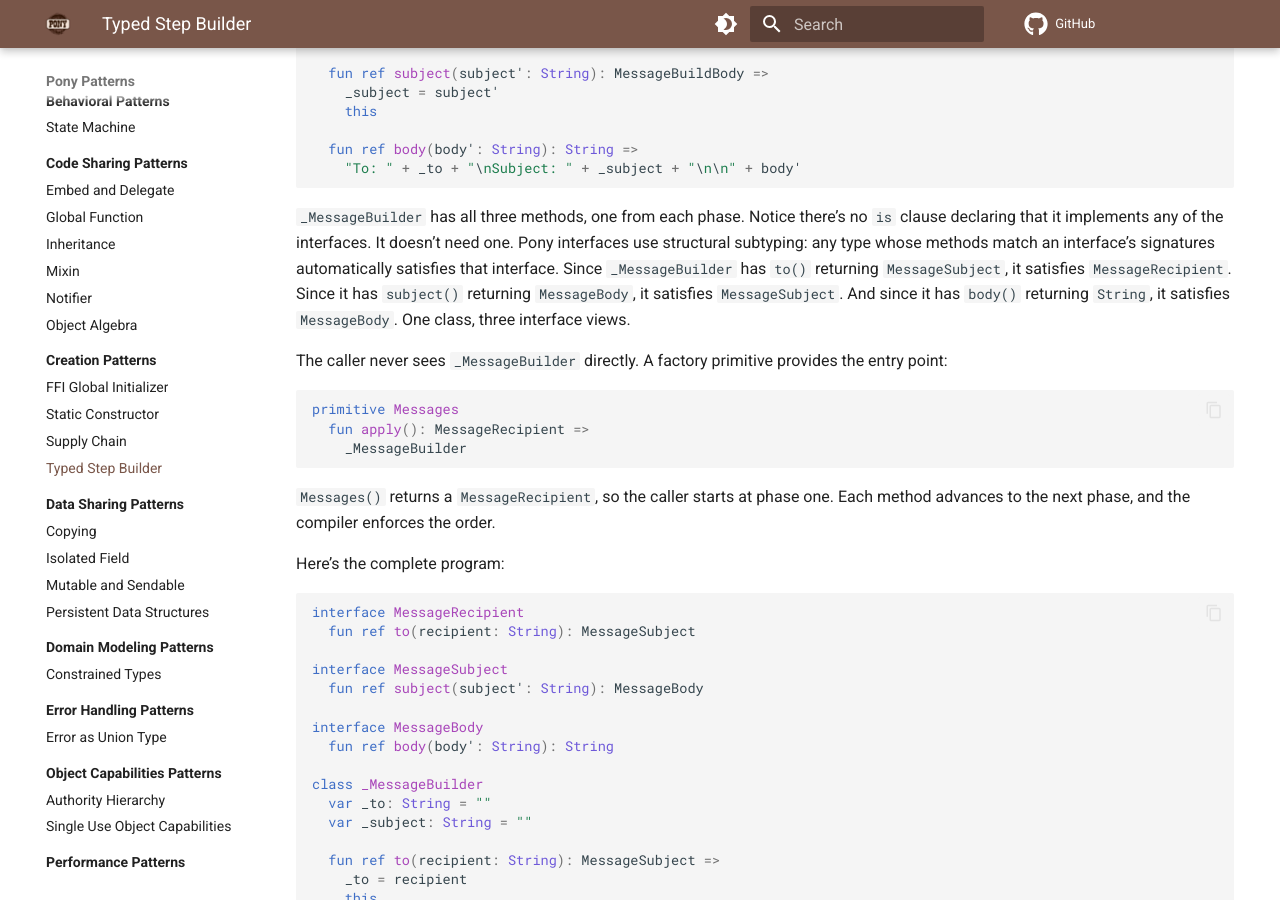
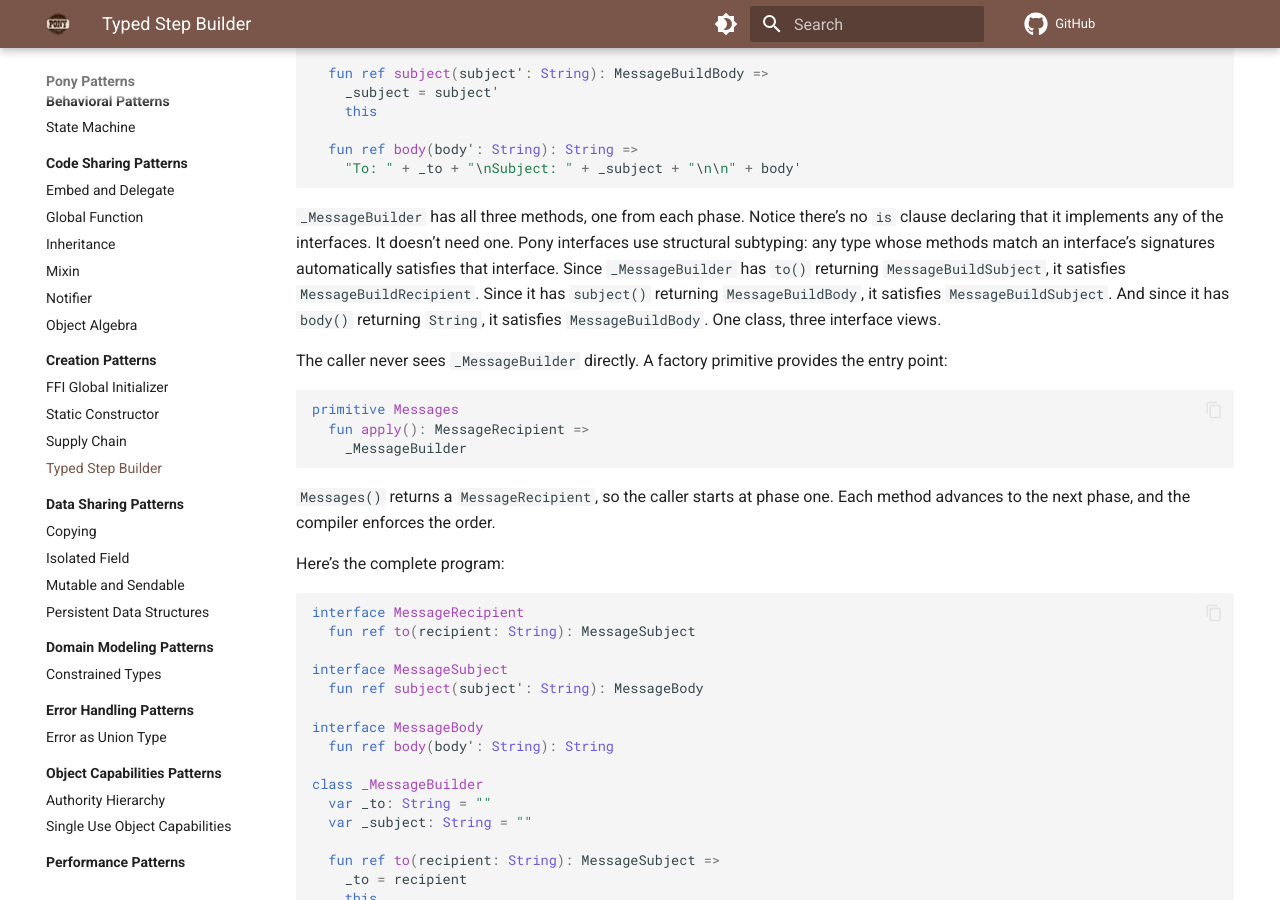
Before and after one commit to ponylang/pony-patterns, an MkDocs documentation site: the page built from docs/creation/typed-step-builder.md, in a window 1280 px wide and 900 px high, scrolled down 1839 px. Built offline with MkDocs 1.6.1 and Material for MkDocs 9.7.7, drawn with Linux system fonts in a browser that asks for light colours; comment, search, counter and statistics services are not loaded.

Commit message:
Update docs/creation/typed-step-builder.md
Co-authored-by: Joe Eli McIlvain <joe.eli.mac@gmail.com>

````diff
--- a/docs/creation/typed-step-builder.md
+++ b/docs/creation/typed-step-builder.md
@@ -90,7 +90,7 @@ class _MessageBuilder
     "To: " + _to + "\nSubject: " + _subject + "\n\n" + body'
 ```
 
-`_MessageBuilder` has all three methods, one from each phase. Notice there's no `is` clause declaring that it implements any of the interfaces. It doesn't need one. Pony interfaces use structural subtyping: any type whose methods match an interface's signatures automatically satisfies that interface. Since `_MessageBuilder` has `to()` returning `MessageSubject`, it satisfies `MessageRecipient`. Since it has `subject()` returning `MessageBody`, it satisfies `MessageSubject`. And since it has `body()` returning `String`, it satisfies `MessageBody`. One class, three interface views.
+`_MessageBuilder` has all three methods, one from each phase. Notice there's no `is` clause declaring that it implements any of the interfaces. It doesn't need one. Pony interfaces use structural subtyping: any type whose methods match an interface's signatures automatically satisfies that interface. Since `_MessageBuilder` has `to()` returning `MessageBuildSubject`, it satisfies `MessageBuildRecipient`. Since it has `subject()` returning `MessageBuildBody`, it satisfies `MessageBuildSubject`. And since it has `body()` returning `String`, it satisfies `MessageBuildBody`. One class, three interface views.
 
 The caller never sees `_MessageBuilder` directly. A factory primitive provides the entry point:
 
````
